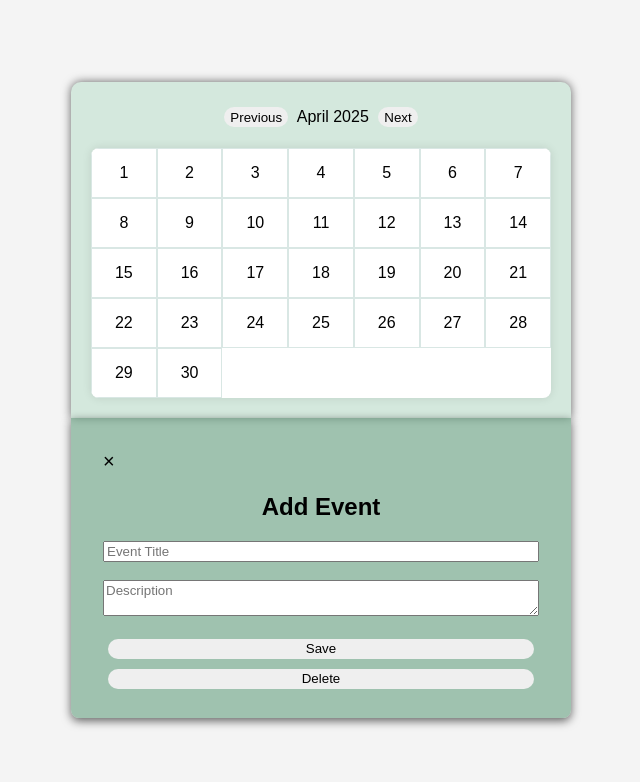
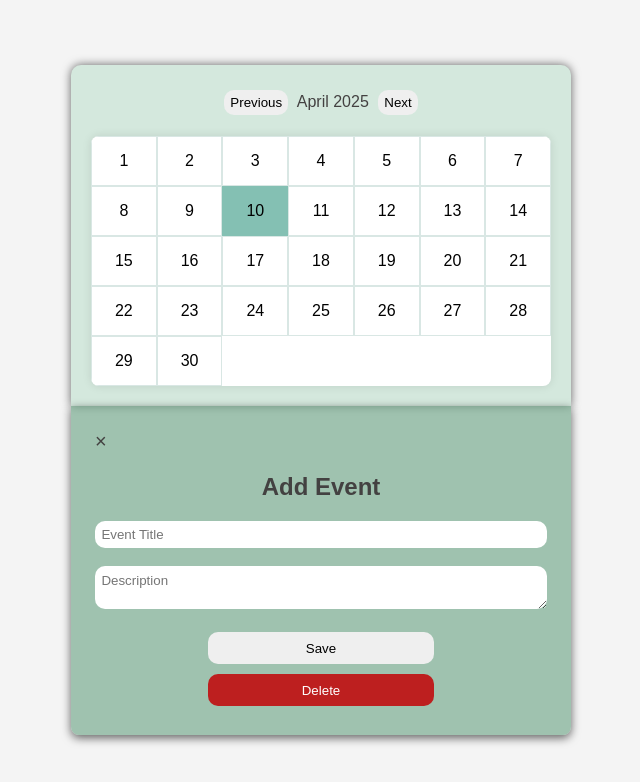
Before and after one commit to Abdulla-asim/Event-Calendar, a plain HTML site: page index.html in a window 1280 px wide. Both pictures are taken after a click on the element "10". Shown: the whole page, without its empty margins (319-959 px from the left). Drawn offline with Linux system fonts and the light colour scheme.

Commit message:
Better Form CSS

```diff
--- a/index.html
+++ b/index.html
@@ -19,8 +19,10 @@
             <input type="text" id="event-title" placeholder="Event Title" required> <br>
             <textarea name="" id="event-description" placeholder="Description"></textarea>
             <br>
-            <button id="save-event-btn">Save</button>
-            <button id="delete-event-btn">Delete </button>
+            <div class="btns-last">
+                <button id="save-event-btn">Save</button>
+                <button id="delete-event-btn">Delete </button>
+            </div>
         </div>
     </div>
 
--- a/script.js
+++ b/script.js
@@ -10,7 +10,6 @@ const deleteEventButton = document.getElementById('delete-event-btn');
 let selectedDate = null;
 let events = JSON.parse(localStorage.getItem('events')) || {};
 let viewMode = 'monthly'; // New variable to track view mode
-let selectedWeekStart = null; // For weekly view
 
 const currentDate = new Date();
 const currentYear = currentDate.getFullYear();
@@ -83,29 +82,6 @@ function showNextMonth() {
     generateCalendar();
 }
 
-function showPreviousWeek() {
-    selectedWeekStart.setDate(selectedWeekStart.getDate() - 7);
-    currentMonth = selectedWeekStart.getMonth();
-    currentYear = selectedWeekStart.getFullYear();
-    generateCalendar();
-}
-
-function showNextWeek() {
-    selectedWeekStart.setDate(selectedWeekStart.getDate() + 7);
-    currentMonth = selectedWeekStart.getMonth();
-    currentYear = selectedWeekStart.getFullYear();
-    generateCalendar();
-}
-
-function toggleView() {
-    viewMode = viewMode === 'monthly' ? 'weekly' : 'monthly';
-    if (viewMode === 'weekly' && !selectedWeekStart) {
-        selectedWeekStart = new Date(currentYear, currentMonth, 1);
-        const dayOfWeek = selectedWeekStart.getDay();
-        selectedWeekStart.setDate(selectedWeekStart.getDate() - dayOfWeek); // Start on Sunday
-    }
-    generateCalendar();
-}
 
 // Tooltip functions
 function showTooltip(e, title) {
@@ -123,6 +99,20 @@ function hideTooltip() {
 
 function openForm(month, date) {
     selectedDate = `${month}_${date}`;
+
+    // Remove 'selected' class from all days
+    document.querySelectorAll('.calendar .day.selected').forEach(day => {
+        day.classList.remove('selected');
+    });
+
+    // Add 'selected' class to the clicked day
+    const days = document.querySelectorAll('.calendar .day');
+    days.forEach(day => {
+        if (parseInt(day.textContent) === date) {
+            day.classList.add('selected');
+        }
+    });
+
     eventTitle.value = events[`${month}_${date}`]?.title || "";
     eventDescription.value = events[`${month}_${date}`]?.description || "";
     if (eventForm)
--- a/styles.css
+++ b/styles.css
@@ -66,13 +66,12 @@ body {
 }
 
 .form {
-    /* display: none; */
-    display: flex;
-    padding: 2rem;
+    display: none;
+    /* display: flex; */
+    padding: 1.5rem;
     justify-content: center;
     align-items: center;
     border-radius: 0 0 8px 8px;
-    height: 300px;
     width: 500px;
     background-color: rgba(117, 170, 142, 0.668);
     box-shadow: 0 3px 10px rgb(0, 0, 0, 0.6);
@@ -108,16 +107,54 @@ body {
 
 h2, p, span {
     cursor: default;
+    color: #434141;
 }
 
 button {
     cursor: pointer;
-    border-radius: 20px;
+    border-radius: 10px;
     border: none;
     margin: 5px;
-    height: 20px;
+    height: 25px;
 }
 
 button:hover {
     background-color: #ffffff;
 }
+
+#save-event-btn, #delete-event-btn  {
+    width: 50%;
+    padding: 1rem;
+    justify-content: center;
+    align-items: center;
+    display: flex;
+}
+#delete-event-btn {
+    background-color: rgb(189, 31, 31);
+    color: white;
+}
+
+
+.btns-last {
+    display: flex;
+    justify-content: center;
+    flex-direction: column;
+    align-items: center;
+}
+
+#event-title {
+    border: none;
+    border-radius: 10px;
+    padding: 0.4rem;
+}
+
+#event-description {
+    border: none;
+    border-radius: 10px;
+    padding: 0.4rem;
+}
+
+.day.selected {
+    background-color: #84c0b3; /* Light blue background */
+    border: none;
+}
```
